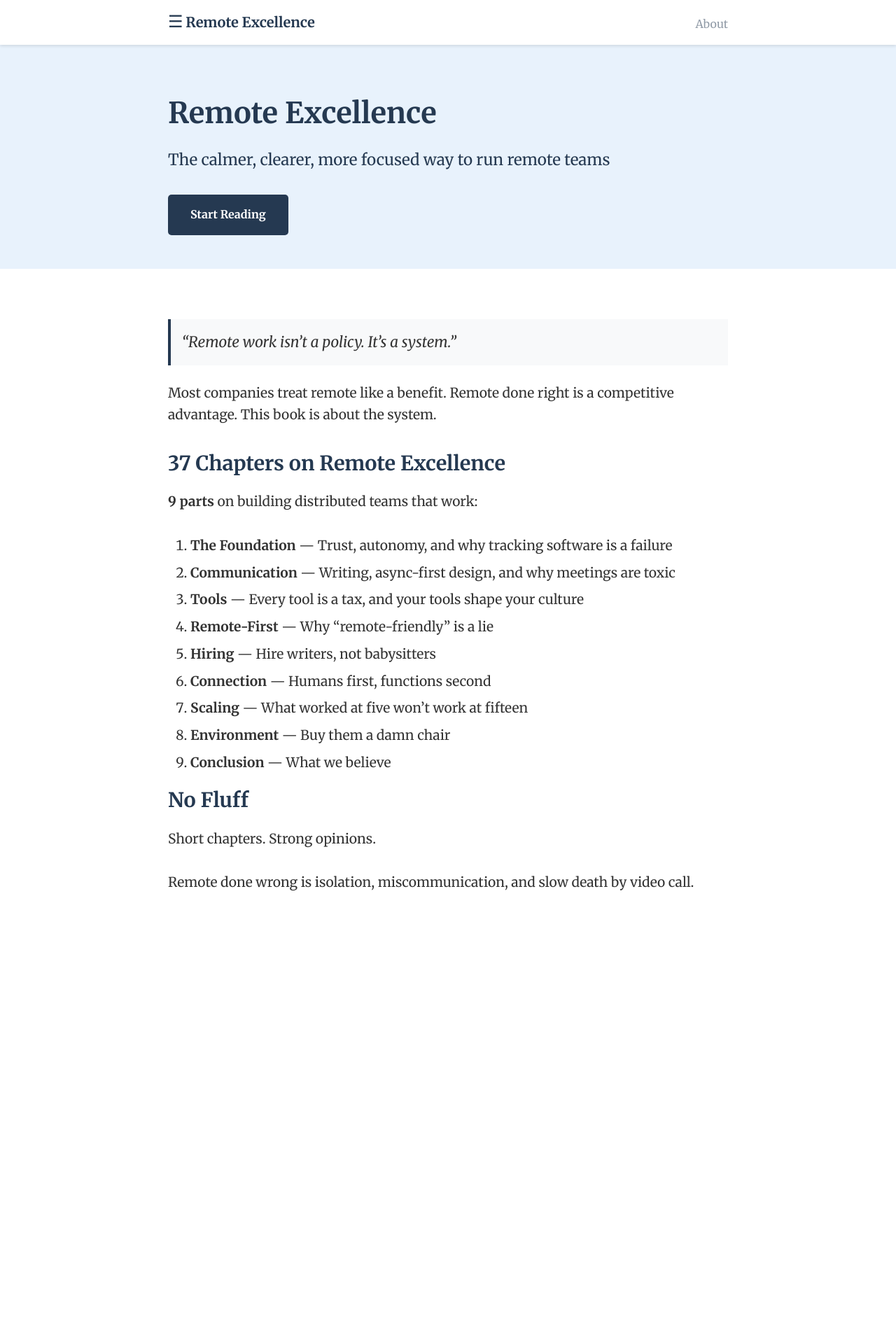
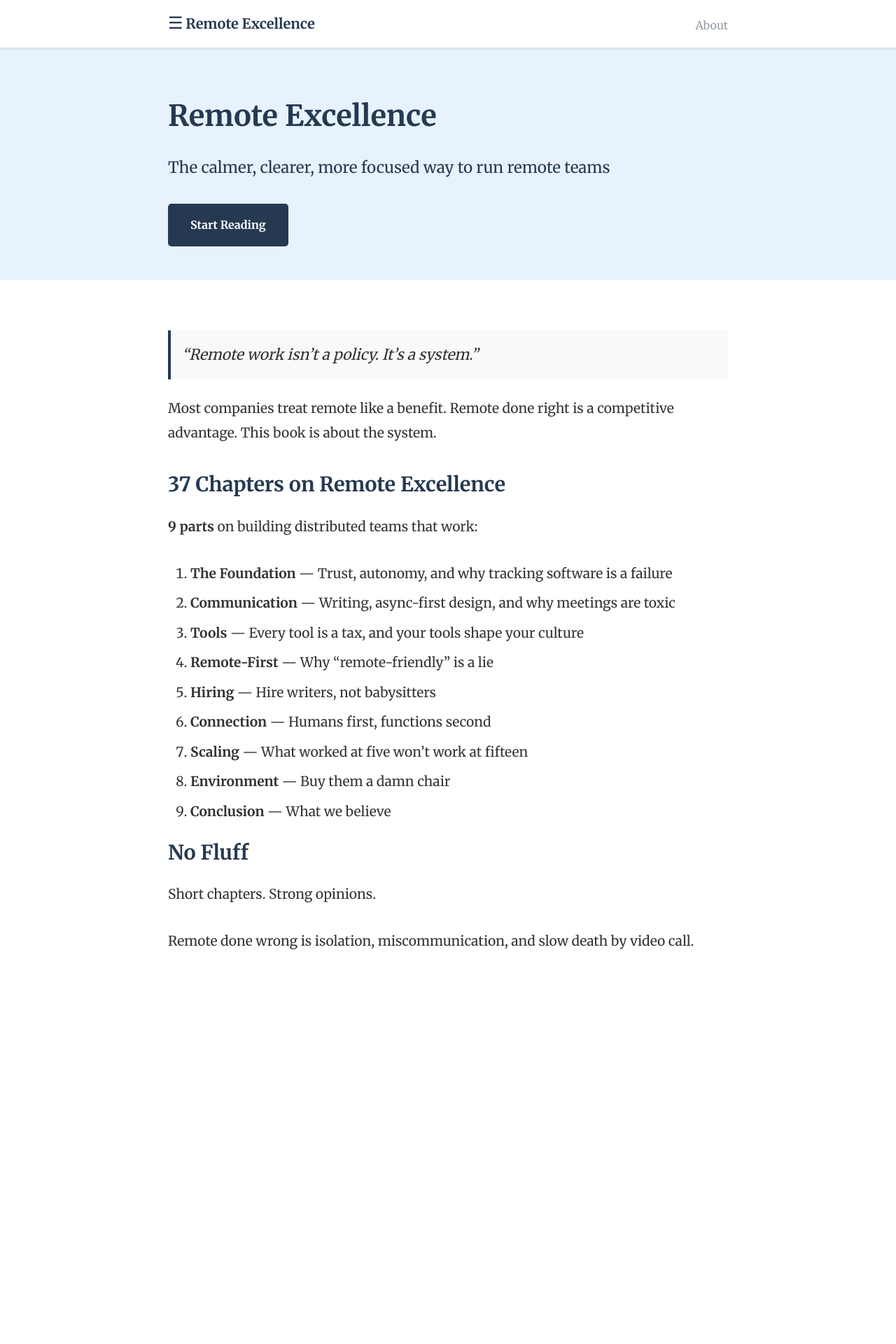
Before and after one commit to luuuc/remote-excellence-book, a Jekyll site: the page built from index.md, in a window 1280 px wide. Shown: the top 1920 px of the page at 70% size. Built offline with Jekyll 4.4.1, drawn with Linux system fonts in a browser that asks for light colours.

Commit message:
Update site styles
- Simplify font import
- Increase body line-height to 1.8
- Improve navigation submenu styling
- Adjust part title font size
- Add reading-time opacity style

```diff
--- a/assets/stylesheets/style.css
+++ b/assets/stylesheets/style.css
@@ -1,12 +1,4 @@
-@import url("https://fonts.googleapis.com/css2?family=Merriweather:ital,opsz,wght@0,18..144,300..900;1,18..144,300..900&display=swap");
-
-.merriweather {
-  font-family: "Merriweather", serif;
-  font-optical-sizing: auto;
-  font-weight: 400;
-  font-style: normal;
-  font-variation-settings: "wdth" 100;
-}
+@import url("https://fonts.googleapis.com/css2?family=Merriweather:wght@400;700&display=swap");
 
 * {
   margin: 0;
@@ -19,7 +11,7 @@
 body {
   font-family: "Merriweather", Georgia, serif;
   //-apple-system, BlinkMacSystemFont, "Segoe UI", Roboto, Oxygen, Ubuntu, Cantarell, sans-serif;
-  line-height: 1.6;
+  line-height: 1.8;
   color: #333;
 }
 
@@ -126,7 +118,6 @@
 
 .nav-submenu {
   list-style: none;
-  margin-left: 1rem;
   margin-bottom: 1rem;
 }
 
@@ -135,13 +126,20 @@
 }
 
 .nav-submenu a {
-  font-size: 1rem;
+  font-size: 1.2rem;
   font-weight: normal;
-  color: #666;
+  color: #000;
   border-bottom: none;
   padding: 0.25rem 0;
 }
 
+.nav-submenu a small {
+  font-size: 1.2rem;
+  font-weight: bold;
+  color: #999;
+  border-bottom: none;
+  padding: 0.25rem 0;
+}
 .nav-submenu a:hover {
   color: #007acc;
 }
@@ -153,7 +151,7 @@
 .nav-part-title {
   display: block;
   font-weight: bold;
-  font-size: 0.9rem;
+  font-size: 1.2rem;
   color: #253951;
   text-transform: uppercase;
   letter-spacing: 0.05em;
@@ -347,6 +345,10 @@
 
 .content .callout-warning {
   border-left-color: #f0ad4e;
+}
+
+.reading-time {
+  opacity: 0.6;
 }
 
 .comments {
```
